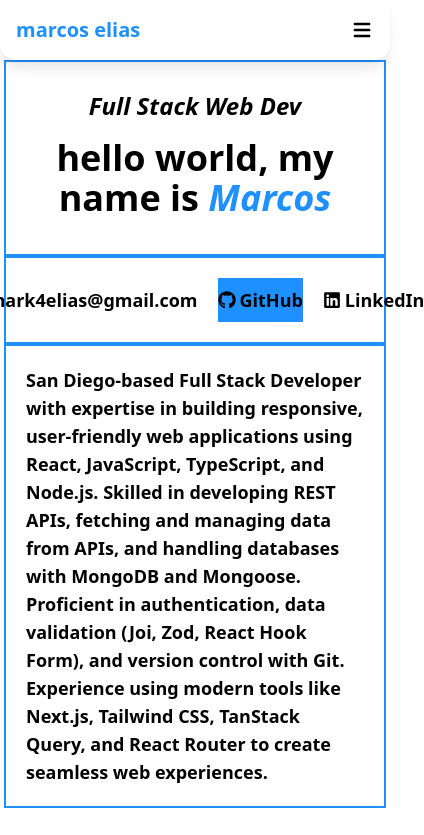
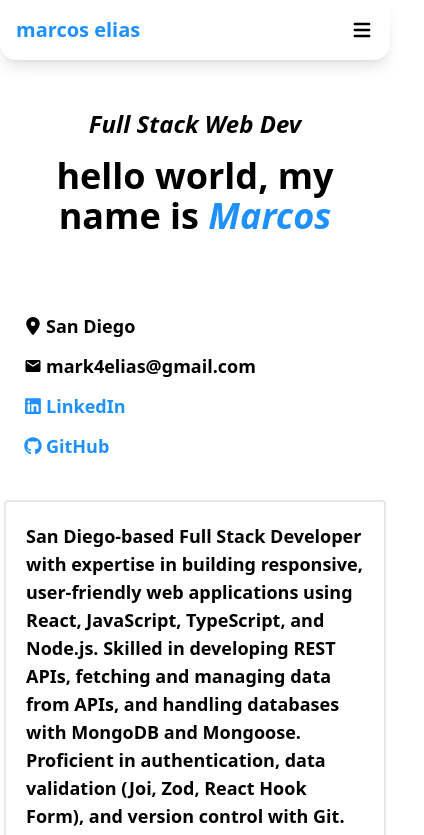
Before and after one commit to mark-elias/MyPortfolio_Next.js, a Next.js app: page / in a window 390 px wide. Shown: the top 835 px of the page, 424 px wide, since content can reach past the window. Built offline with nearby package versions, Linux system fonts and the light colour scheme.

Commit message:
updated Responsiveness for Hero and Contact

```diff
--- a/app/Footer.tsx
+++ b/app/Footer.tsx
@@ -2,7 +2,7 @@ import React from "react";
 
 function Footer() {
   return (
-    <footer className="flex justify-center">
+    <footer className="flex justify-center ">
       <div className="w-[90%] bg-customPrimary rounded-t-xl p-5 text-center">
         © 2024 Marcos Elias. All rights reserved.
       </div>
--- a/app/components/Contact.tsx
+++ b/app/components/Contact.tsx
@@ -1,23 +1,25 @@
 import { FaLinkedin } from "react-icons/fa";
 import { MdEmail } from "react-icons/md";
 import { FaGithub } from "react-icons/fa";
+import { FaLocationDot } from "react-icons/fa6";
 import React from "react";
 
 function Contact() {
   return (
-    <section className="flex justify-center gap-5">
+    <section className="flex flex-col gap-3 lg:flex-row lg:justify-center lg:gap-10">
+      <div className="flex items-center gap-1">
+        <FaLocationDot></FaLocationDot>
+        San Diego
+      </div>
       <div className="flex items-center gap-1">
         <MdEmail></MdEmail>
-        <p>mark4elias@gmail.com</p>
+        mark4elias@gmail.com
       </div>
-      <a
-        href="https://github.com"
-        className="flex items-center gap-1 bg-customPrimary"
-      >
-        <FaGithub></FaGithub>GitHub
+      <a href="https://github.com" className="flex items-center gap-1">
+        <FaLinkedin></FaLinkedin>LinkedIn
       </a>
       <a href="https://github.com" className="flex items-center gap-1">
-        <FaLinkedin></FaLinkedin>LinkedIn
+        <FaGithub></FaGithub>GitHub
       </a>
     </section>
   );
--- a/app/components/Summary.tsx
+++ b/app/components/Summary.tsx
@@ -2,7 +2,7 @@ import React from "react";
 
 function Summary() {
   return (
-    <section>
+    <section className="border-2 rounded">
       San Diego-based Full Stack Developer with expertise in building
       responsive, user-friendly web applications using React, JavaScript,
       TypeScript, and Node.js. Skilled in developing REST APIs, fetching and
--- a/app/globals.css
+++ b/app/globals.css
@@ -7,7 +7,7 @@
         @apply text-lg font-semibold
     }
     main{
-        @apply px-1 md:px-5 h-screen
+        @apply px-1 md:px-5
     }
     h1{
         @apply text-4xl my-4
@@ -27,7 +27,11 @@
     }
     /* Sections */
     section{
-        @apply p-5 border-2 border-customPrimary
+        @apply p-5 my-5
+    }
+    /* regular link */
+    section a{
+        @apply text-customPrimary
     }
 }
 
--- a/app/layout.tsx
+++ b/app/layout.tsx
@@ -18,7 +18,7 @@ export default function RootLayout({
       <body>
         <NavBar></NavBar>
         <main>{children}</main>
-        <Footer></Footer>
+        {/* <Footer></Footer> */}
       </body>
     </html>
   );
```
